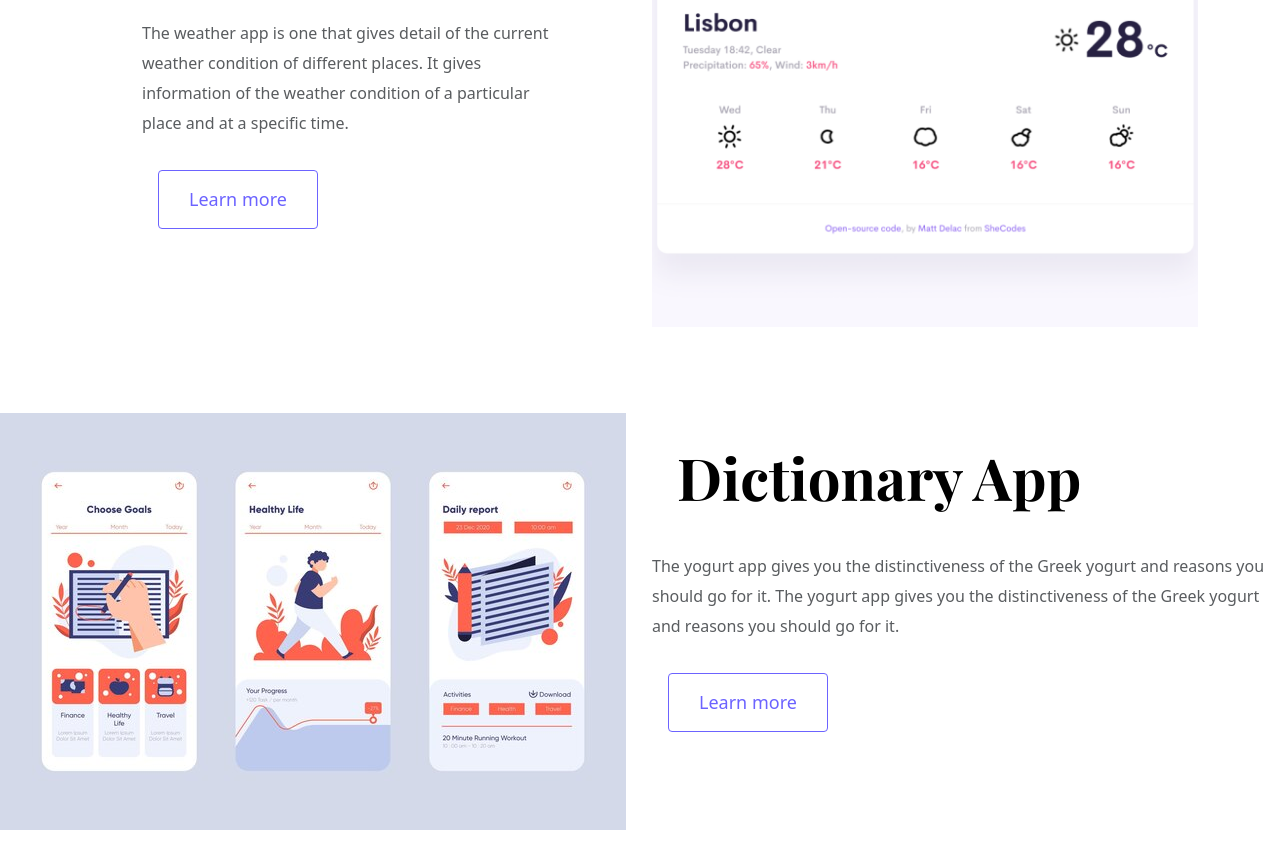
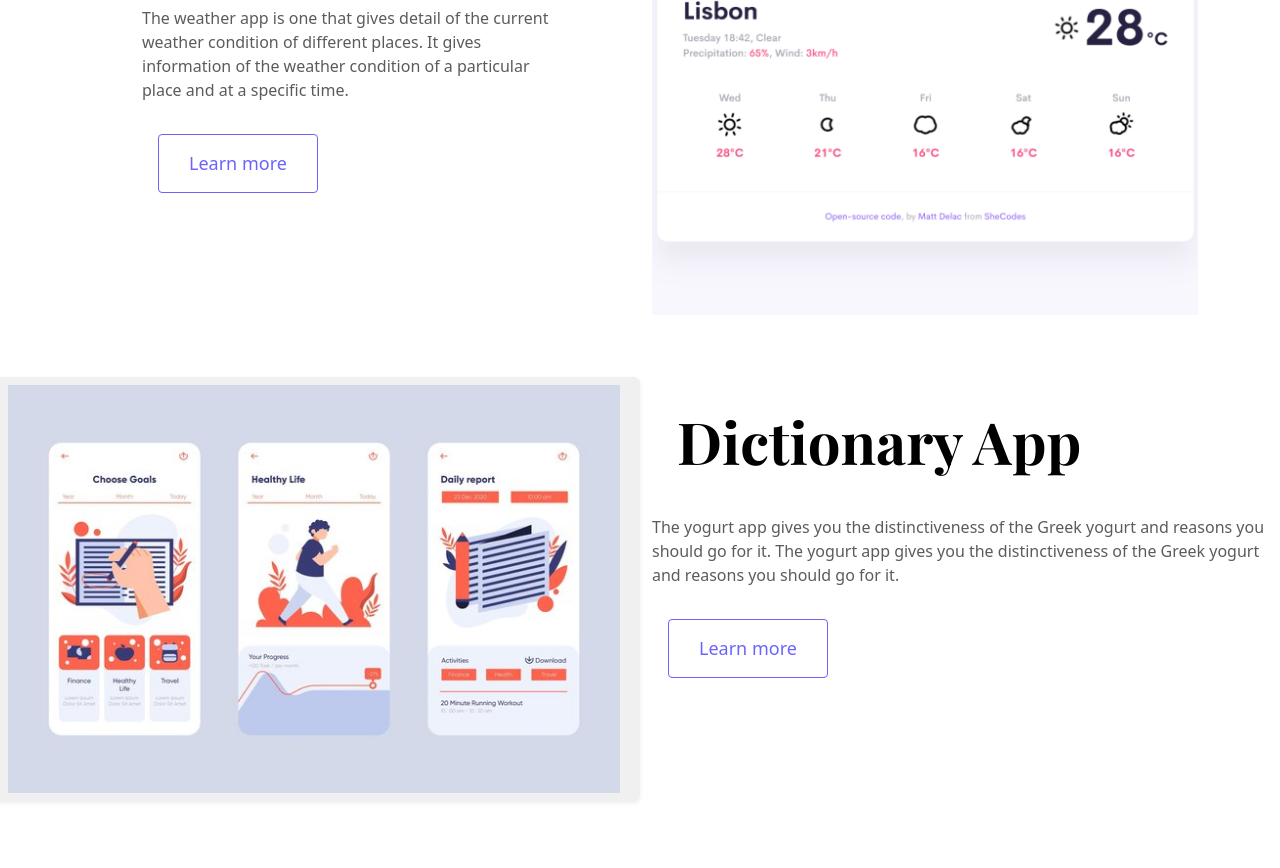
Before and after one commit to Prisca-svg/portfolio-project-homepage, a plain HTML site: page index.html in a window 1280 px wide. Shown: the part 1614-2482 px from the top of the page. Drawn offline with nearby package versions, Linux system fonts and the light colour scheme; a web font is replaced by a local one.

Commit message:
Updated the content

```diff
--- a/index.html
+++ b/index.html
@@ -41,8 +41,8 @@
     <img src="/images/jxM9-weatherapp.png" class="img-fluid" alt="">
 </div></div></div>
 <div class="row mb-5">
-  <div class="col d-none d-lg-block">
-    <img src="/images/goals-habits-tracking-app_23-2148649060-dictionary.jpg" class="img-fluid" alt="">
+  <div class="col d-none d-lg-block rounded shadow-sm mb-3 bs-secondary-color">
+    <img src="/images/goals-habits-tracking-app_23-2148649060-dictionary.jpg" class="img-fluid p-2" alt="">
 </div>
 <div class="col">
 <h2 class="dictionary-app">Dictionary App</h2>
--- a/styles/project.css
+++ b/styles/project.css
@@ -23,11 +23,16 @@ h1{
 h2{
     font-size: 58px;
 }
+.bs-secondary-color{
+    background: rgb(241, 240, 240) !important;
+}
+}
 p{
 
-  font-weight: 500;
+  font-weight: normal;
   font-size: 16px;
   line-height: 30px;
+  text-align: center;
 }
 .hero{
     background-color: var(--secondary-color);
```
